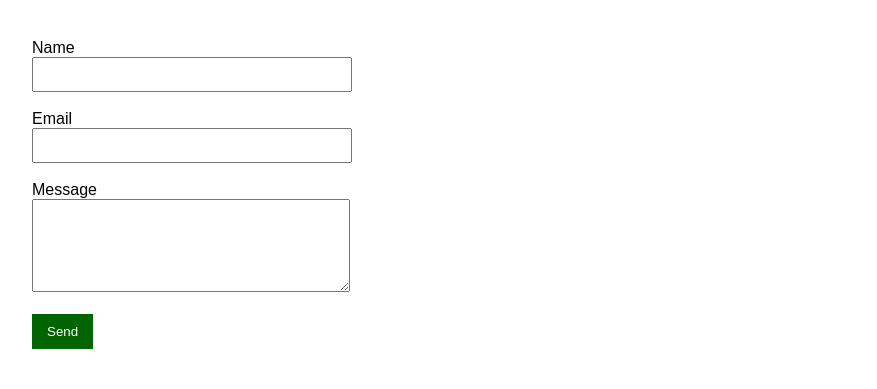
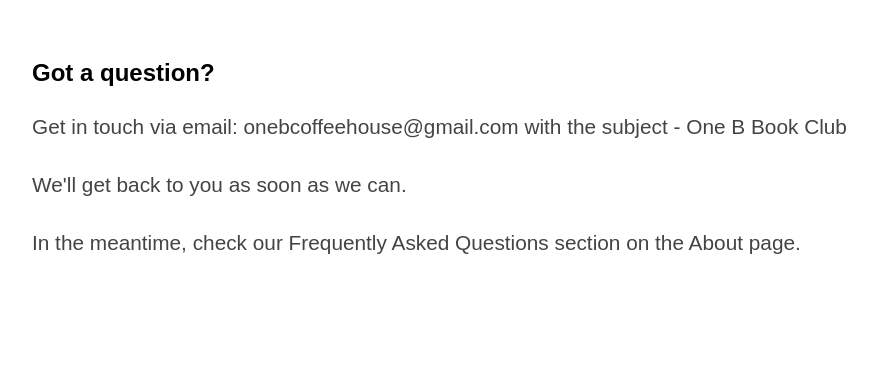
Before and after one commit to henrybrown2148/one-b-book-club, a Flask app: page /contact in a window 1280 px wide. Shown: the part 867-1256 px from the top of the page, without its empty margins (8-885 px from the left). After the commit the page ends 1121 px from the top, so only its background shows below. Run offline with Flask 3, Linux system fonts and the light colour scheme.

Commit message:
Page Changes

```diff
--- a/app.py
+++ b/app.py
@@ -85,6 +85,15 @@ def writings():
 @app.route("/writings/CreativeWriting")
 def CreativeWriting():
     return render_template("WritingSubmissions.html")
+@app.route("/writings/Poetry")
+def Poetry():
+    return render_template("WritingSubmissions.html")
+@app.route("/writings/Essays")
+def Essays():
+    return render_template("WritingSubmissions.html")
+@app.route("/writings/Articles")
+def Articles():
+    return render_template("WritingSubmissions.html")
 
 @app.route("/books")
 def books():
@@ -128,6 +137,10 @@ BOOKS = {
     "DriveYourPlowOverTheBonesOfTheDead": {
         "title": "Drive Your Plow Over the Bones of the Dead",
         "image": "images/Plow.jpg"
+    },
+    "TheBoxMan": {
+        "title": "The Box Man",
+        "image": "images/Box.jpg"
     },
     "TheOldManAndTheSea": {
         "title": "The Old Man and the Sea",
--- a/static/css/style.css
+++ b/static/css/style.css
@@ -71,7 +71,7 @@ body {
     position: relative;
     z-index: 1;
 }
-.hero7 {
+.hero3 {
     height: 100vh;
     background-image: url("/static/images/OneBAboutPage2.png");
     background-size: cover;
@@ -84,7 +84,7 @@ body {
     position: relative;
     z-index: 1;
 }
-.hero3 {
+.hero7 {
     height: 100vh;
     background-image: url("/static/images/OneBBooksPage.png");
     background-size: cover;
--- a/templates/WritingSubmissions.html
+++ b/templates/WritingSubmissions.html
@@ -6,7 +6,7 @@
 <section class="hero">
     <div class="hero4">
         <div class="hero-text">
-            <h1>Get in Touch</h1>
+            <h1>Submissions</h1>
 
         </div>
     </div>
--- a/templates/contact.html
+++ b/templates/contact.html
@@ -18,24 +18,12 @@
 
     <section class="page-section">
 
-        <form>
-
-            <label>Name</label><br>
-            <input type="text"><br><br>
-
-            <label>Email</label><br>
-            <input type="email"><br><br>
-
-            <label>Message</label><br>
-            <textarea rows="5"></textarea><br><br>
-
-            <button type="submit">
-                Send
-            </button>
-
-        </form>
-    </section>
-</div>
+        <h2>Got a question?</h2>
+        <div class="body-text">
+        <p>Get in touch via email: onebcoffeehouse@gmail.com with the subject - One B Book Club</p>
+        <p>We'll get back to you as soon as we can.</p>
+        <p>In the meantime, check our Frequently Asked Questions section on the About page.</p>
+        </div>
 
 
 {% endblock %}
```
Also changed, not shown: templates/books.html (+10 -0 lines), static/images/Box.jpg (added), static/images/BoxBack.jpg (added), static/images/OneBAboutPage2.png, static/images/OneBContactPage2.png.
